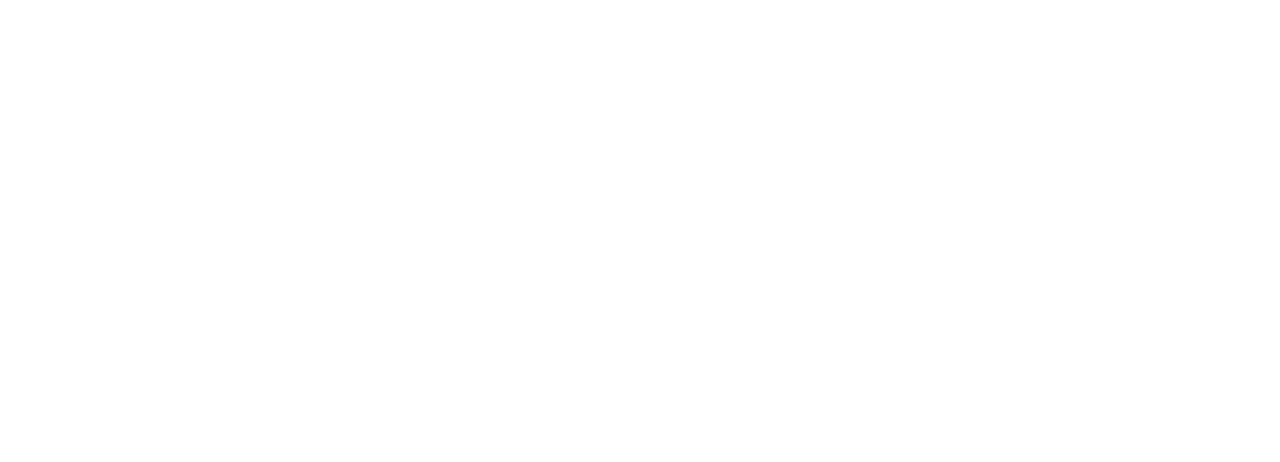
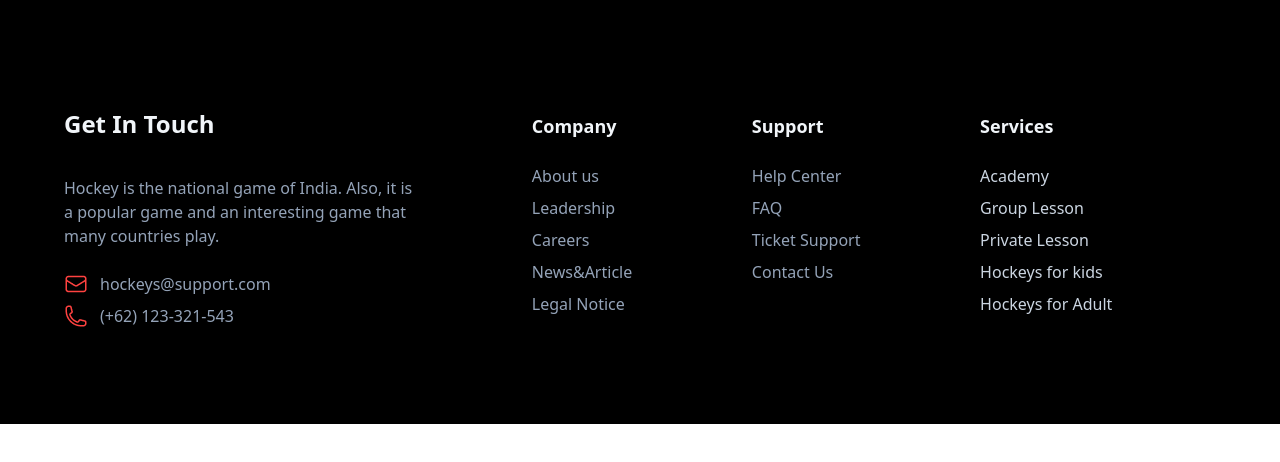
Before and after one commit to sadiaarf/assignment-3, a plain HTML site: page index.html in a window 1280 px wide. Drawn offline with nearby package versions, Linux system fonts and the light colour scheme.

Commit message:
add a footer section

```diff
--- a/index.html
+++ b/index.html
@@ -27,6 +27,48 @@
   </script>
 </head>
 <body class="font-manrope">
+    <header>
 
+    </header>
+    <main>
+
+    </main>
+        <footer class="footer px-16 p-24 bg-black text-neutral-content">
+            <nav>
+                <header class="text-2xl font-bold text-slate-100 py-3">Get In Touch</header>
+                <p class="text-base text-slate-400 py-4">Hockey is the national game of India. Also, it is<br>a popular game and an interesting game that<br>many countries play.</p>
+                <div class="flex gap-3">
+                    <img src="Frame.png" alt="">
+                    <p class="text-base text-slate-400">hockeys@support.com</p>
+                </div>
+                <div class="flex gap-3">
+                    <img src="Frame (1).png" alt="">
+                    <p class="text-base text-slate-400">(+62) 123-321-543</p>
+                </div>
+                </nav>
+            <nav>
+              <header class="text-lg font-bold text-slate-100 py-4">Company</header>
+              <a class="text-base text-slate-400">About us</a>
+              <a class="text-base text-slate-400">Leadership</a>
+              <a class="text-base text-slate-400">Careers</a>
+              <a class="text-base text-slate-400">News&Article</a>
+              <a class="text-base text-slate-400">Legal Notice</a>
+            </nav>
+            <nav>
+              <header class="text-lg font-bold text-slate-100 py-4">Support</header>
+              <a class="text-base text-slate-400">Help Center</a>
+              <a class="text-base text-slate-400">FAQ</a>
+              <a class="text-base text-slate-400">Ticket Support</a>
+              <a class="text-base text-slate-400">Contact Us</a>
+            </nav>
+            <nav>
+              <header class="text-lg font-bold text-slate-100 py-4">Services</header>
+              <a class="text-base text-slate-300">Academy</a>
+              <a class="text-base text-slate-300">Group Lesson</a>
+              <a class="text-base text-slate-300">Private Lesson</a>
+              <a class="text-base text-slate-300">Hockeys for kids</a>
+              <a class="text-base text-slate-300">Hockeys for Adult</a>
+            </nav>
+          </footer>
 </body>
 </html>
```
Also changed, not shown: Frame (1).png (added), Frame.png (added).
